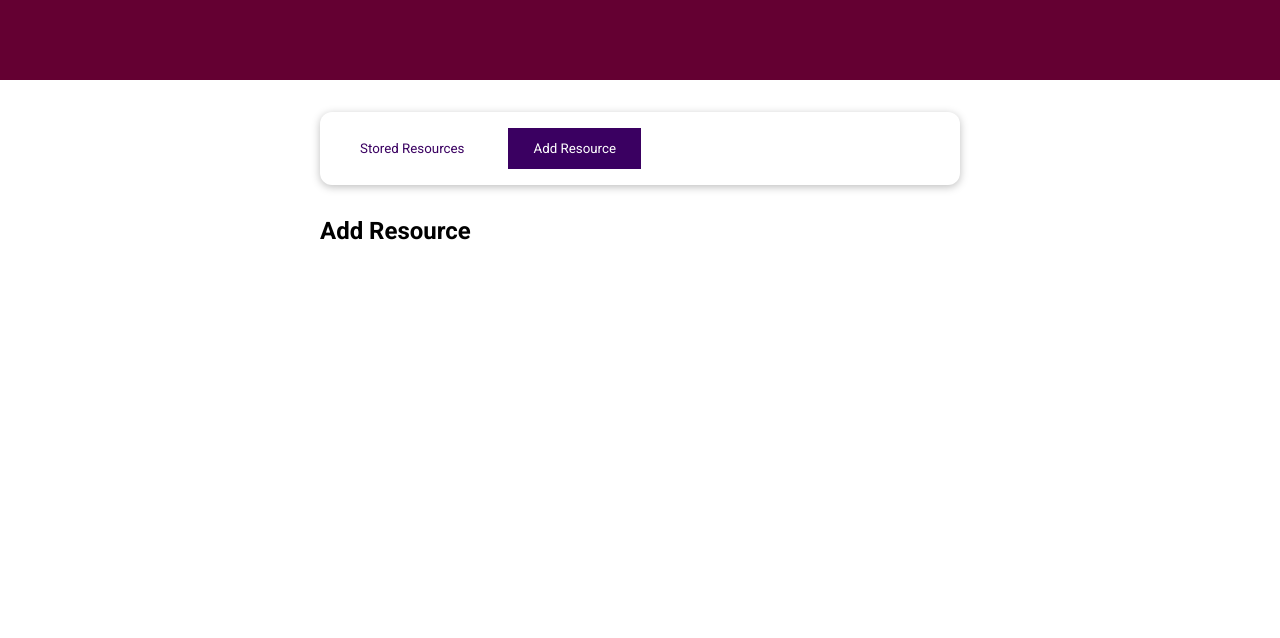
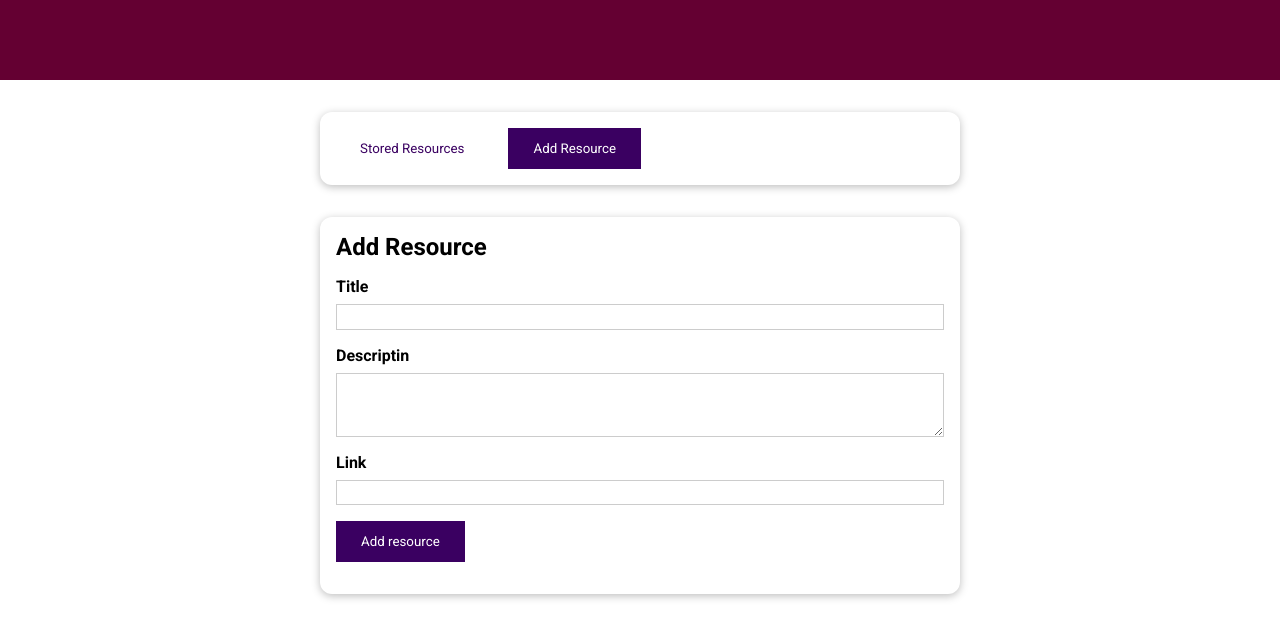
Before and after one commit to Anastasia-Gorobets/vueResourceProject, a Vue app: page / in a window 1280 px wide. Both pictures are taken after a click on the button "Add Resource". Shown: the top 638 px of the page. Built offline with nearby package versions, Linux system fonts and the light colour scheme.

Commit message:
Added add resource function

```diff
--- a/src/components/resources/AddResource.vue
+++ b/src/components/resources/AddResource.vue
@@ -1,16 +1,78 @@
 <template>
-  <h2>Add Resource</h2>
-<form>
+  <base-card>
+    <h2>Add Resource</h2>
+    <form>
+      <div class="form-control">
+        <label for="title">Title</label>
+        <input id="title" name="title" type="text" ref="titleInput">
+      </div>
 
-</form>
+      <div class="form-control">
+        <label for="description">Descriptin</label>
+        <textarea id="description" name="description" rows="3" ref="descInput"></textarea>
+      </div>
+
+      <div class="form-control">
+        <label for="link">Link</label>
+        <input id="link" name="link" type="url" ref="linkInput">
+      </div>
+
+      <div class="form-control">
+        <base-button @click="submitData" type="submit">Add resource</base-button>
+      </div>
+
+
+
+    </form>
+  </base-card>
+
 </template>
 
 <script>
+
 export default {
-  name: "AddResource"
+  name: "AddResource",
+  inject:['addResource'],
+  methods:{
+    submitData(){
+
+      const title = this.$refs.titleInput.value;
+      const desc = this.$refs.descInput.value;
+      const link = this.$refs.linkInput.value;
+
+      this.addResource(title, desc, link);
+
+    }
+  }
 }
 </script>
 
 <style scoped>
 
+label {
+  font-weight: bold;
+  display: block;
+  margin-bottom: 0.5rem;
+}
+
+input,
+textarea {
+  display: block;
+  width: 100%;
+  font: inherit;
+  padding: 0.15rem;
+  border: 1px solid #ccc;
+}
+
+input:focus,
+textarea:focus {
+  outline: none;
+  border-color: #3a0061;
+  background-color: #f7ebff;
+}
+
+.form-control {
+  margin: 1rem 0;
+}
+
 </style>
--- a/src/components/resources/TheResources.vue
+++ b/src/components/resources/TheResources.vue
@@ -4,7 +4,10 @@
     <base-button @click="selectTab('add-resource')" :mode="currentlySelectedTab == 'add-resource'?null:'flat'">Add Resource</base-button>
   </base-card>
 
-  <component :is="currentlySelectedTab"></component>
+  <keep-alive>
+    <component :is="currentlySelectedTab"></component>
+  </keep-alive>
+
 </template>
 
 <script>
@@ -21,7 +24,8 @@ export default {
 
   provide(){
     return{
-      resources:this.storedResources
+      resources:this.storedResources,
+      addResource:this.addResource,
     }
   },
 
@@ -44,6 +48,17 @@ export default {
 
   methods:{
 
+    addResource(title, desc, link){
+
+      const newResource ={
+        id:new Date().toISOString(), title:title, description:desc, link:link
+      };
+
+      this.storedResources.unshift(newResource);
+      this.currentlySelectedTab = 'stored-resources';
+
+    },
+
     selectTab(val){
       console.log(val);
       this.currentlySelectedTab = val;
```
